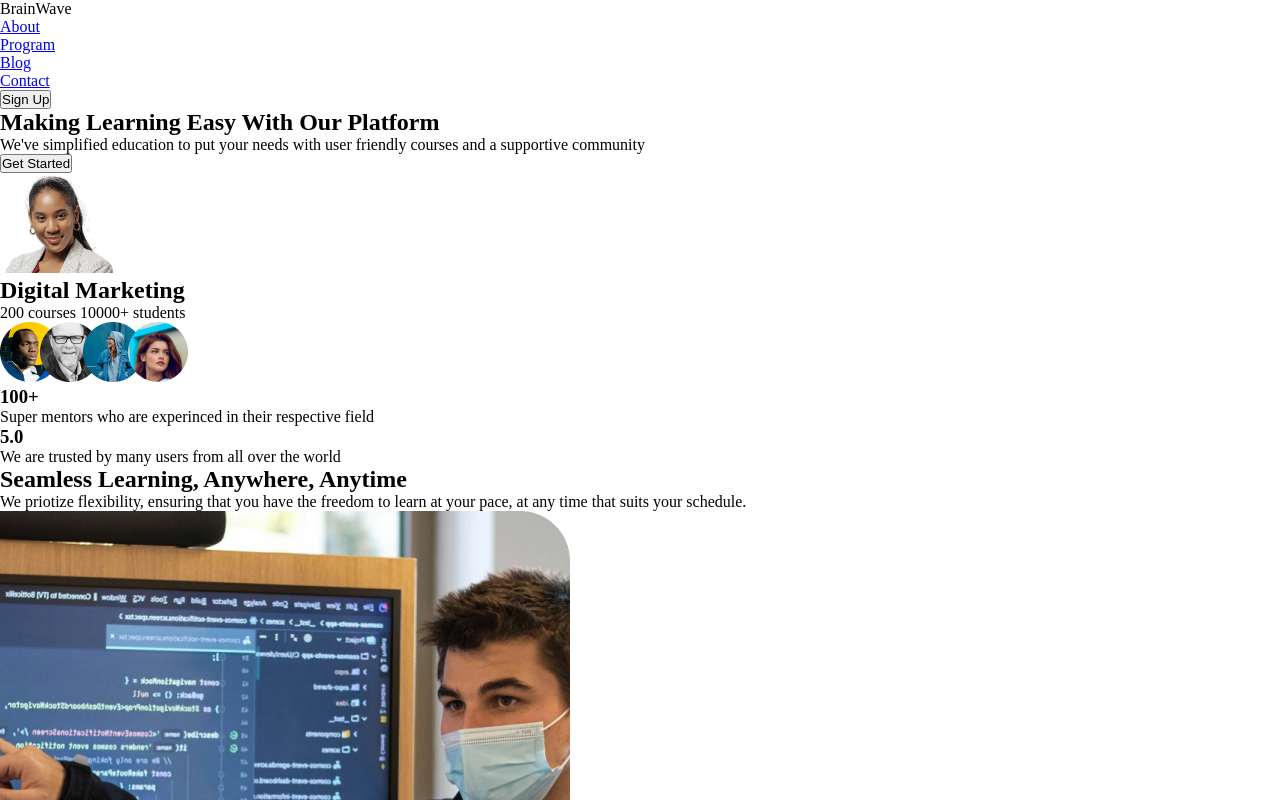
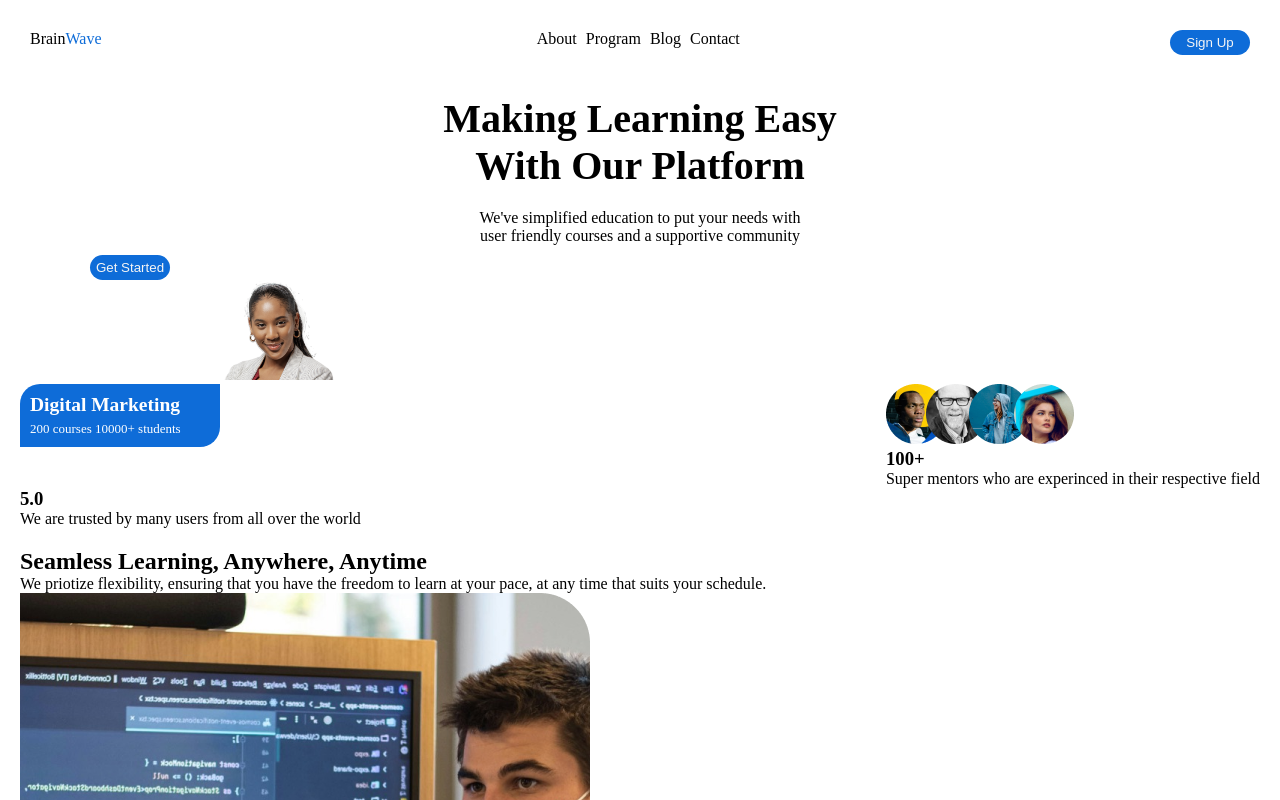
Before and after one commit to Akin-toye/brainwave, a plain HTML site: page Brainwave/Index/index.html in a window 1280 px wide. Shown: the top 800 px of the page. Drawn offline with Linux system fonts and the light colour scheme.

Commit message:
Started working on the style sheet.

```diff
--- a/Brainwave/Index/index.html
+++ b/Brainwave/Index/index.html
@@ -10,7 +10,7 @@
 
     <header class="header">
         <div class="nav">
-            <div>
+            <div class="logo">
                 <p>Brain<span>Wave</span></p>
             </div>
 
@@ -32,13 +32,13 @@
     </header>
 
     <section>
-        <div>
-            <h1>Making Learning Easy With Our Platform</h1>
-            <p>We've simplified education to put your needs with user friendly courses and a supportive community</p>
+        <div class="intro">
+            <h1>Making Learning Easy <br> With Our Platform</h1>
+            <p>We've simplified education to put your needs with <br> user friendly courses and a supportive community</p>
         </div>
 
         <div class="blue-button">
-            <a href="S"><button type="button">Get Started</button></a>
+            <a href="S"><button type="button" id="get-started">Get Started</button></a>
         </div>
 
         <div class="image">
--- a/Brainwave/Index/styles/styles.css
+++ b/Brainwave/Index/styles/styles.css
@@ -3,3 +3,89 @@
     padding: 0;
     box-sizing: border-box;
 }
+
+body{
+    margin-left: 20px;
+    margin-right: 20px;
+    margin-top: 20px;
+}
+
+.nav li a{
+    text-decoration: none;
+    color: black;
+}
+
+.nav li{
+    list-style: none;
+    display: inline;
+    justify-content: space-between;
+    margin-left: 5px;
+}
+
+.nav{
+    display: flex;
+    justify-content: space-between;
+    margin-bottom: 30px;
+    padding: 10px;
+}
+
+.logo span{
+    color: #0e6cd8;
+}
+
+.blue-button button{
+    border: thin;
+    border-radius: 50px;
+    width: 80px;
+    padding: 5px;
+    background-color: #0e6cd8;
+    color: whitesmoke;
+}
+
+#get-started{
+    margin-left: 70px;
+}
+
+.intro{
+    text-align: center;
+    margin-bottom: 10px;
+}
+
+.intro h1{
+    font-weight: 200px;
+    font-size: 40px;
+    margin-bottom: 20px;
+}
+
+.image img{
+    margin-left: 200px;
+}
+
+.section-info-1{
+    display: flex;
+    justify-content: space-between;
+}
+
+.tag-1{
+    font-size: small;
+    width: 200px;
+    height: max-content;
+    padding: 10px;
+    border: thin;
+    border-top-left-radius: 20px;
+    border-bottom-right-radius: 20px;
+    background-color: #0e6cd8;
+    color: white;
+}
+
+.tag-1 p{
+    margin-top: 5px;
+}
+
+.tag-2{
+    margin-left: 70px;
+}
+
+.tag-3{
+    margin-bottom: 20px;
+}
```
